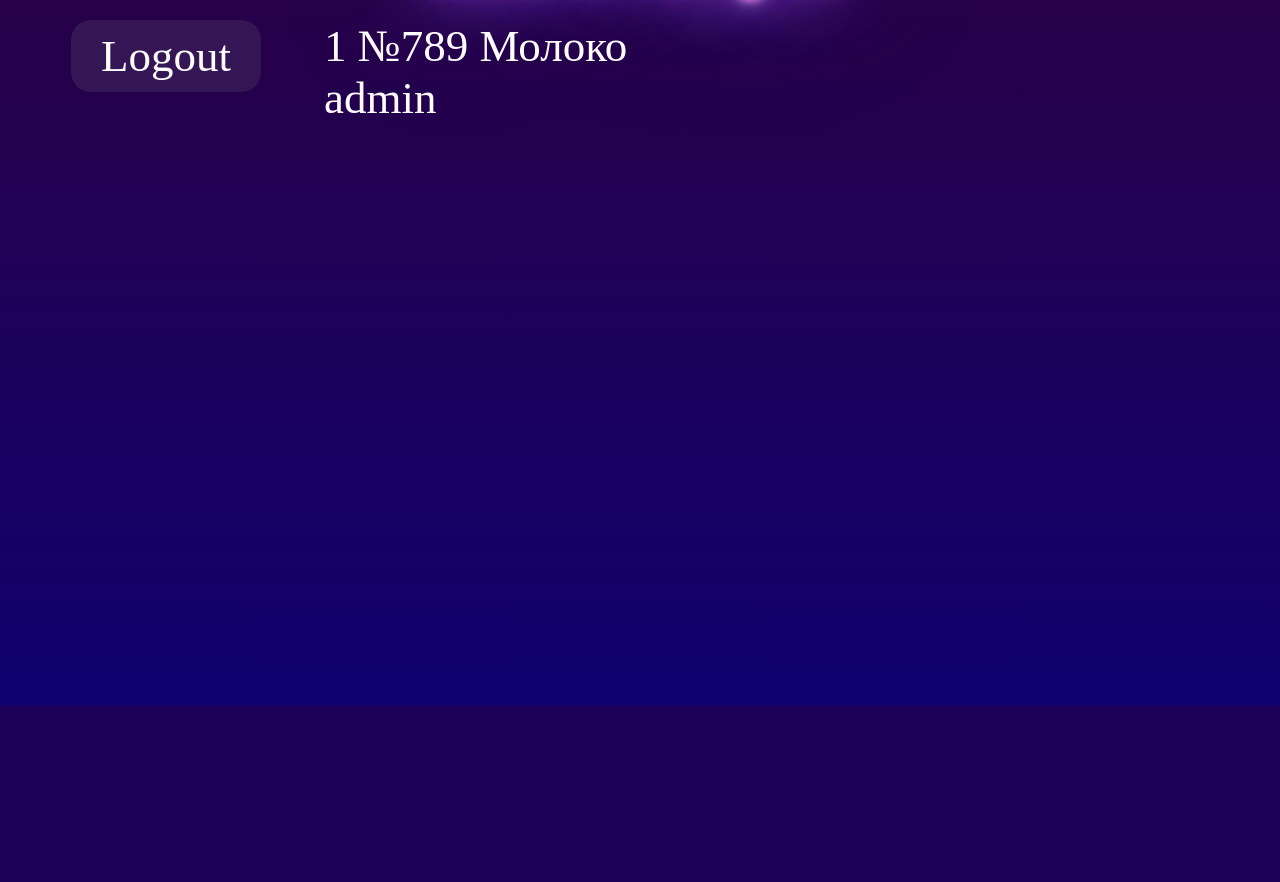
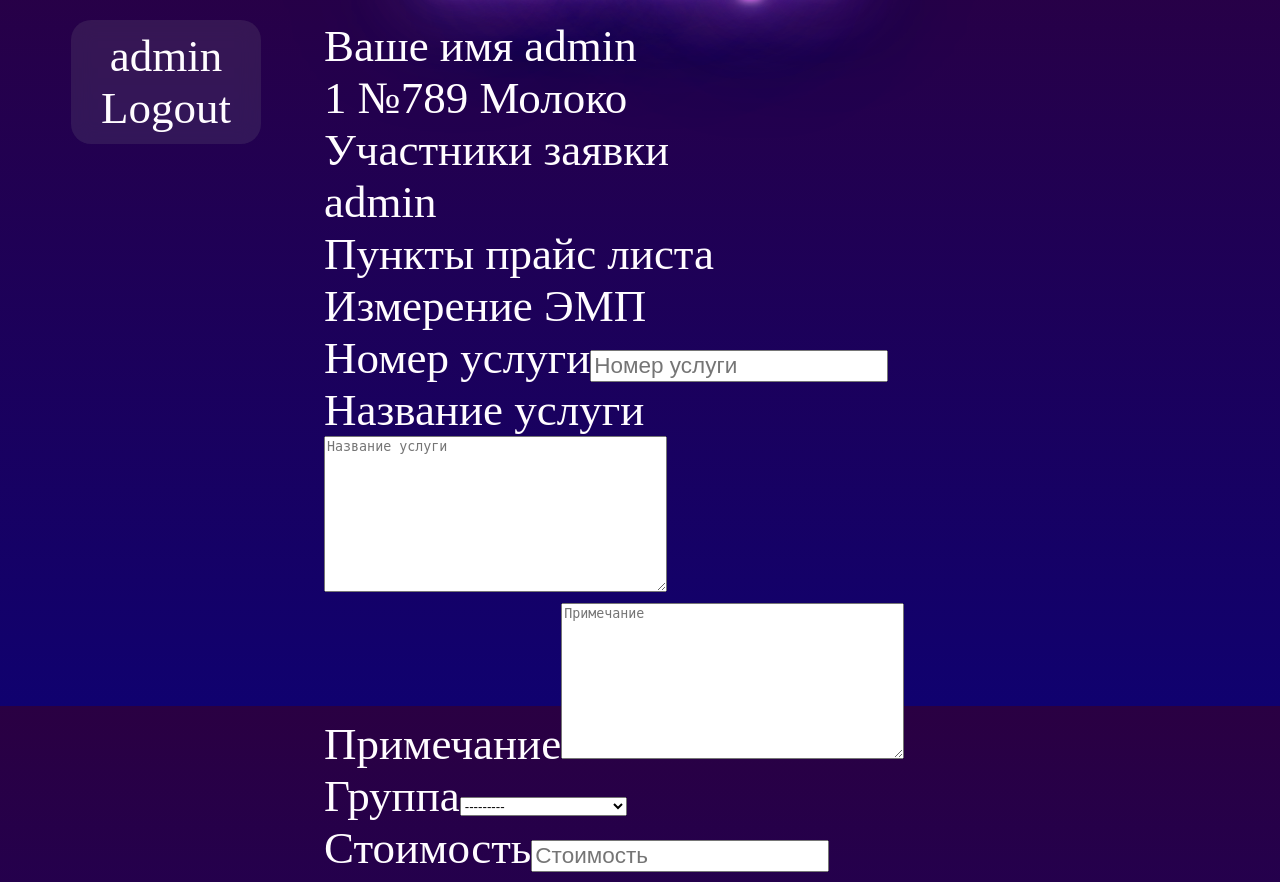
Before and after one commit to Jos-Craw/Bitrix, a Django app: page / in a window 1280 px wide. Shown: the part 94-976 px from the top of the page. Before the commit the page ends 800 px from the top, so only its background shows below. Run offline with Django 3.2, Linux system fonts and the light colour scheme; a user stored in the database is signed in; data comes from the database, SQL or seed files in the repository; both versions use the stored data as it was after the commit; some libraries are stand-ins or nearby versions.

Commit message:
pricelist 05.11

```diff
--- a/bitrix-helper/helper/forms.py
+++ b/bitrix-helper/helper/forms.py
@@ -1,14 +1,22 @@
 from django.forms import ModelForm
 from django import forms
-from .models import Application, AdvUser
+from .models import Application, AdvUser, PriceList
 from django.contrib.auth import password_validation
 from django.core.exceptions import ValidationError
 
 
-class ApplicationForm(ModelForm):
+# class ApplicationForm(ModelForm):
+#     class Meta:
+#         model = Application
+#         fields = '__all__'
+
+
+class AddPriceToApplicationForm(ModelForm):
     class Meta:
-        model = Application
+        model = PriceList
         fields = '__all__'
+
+
 
 class RegisterUserForm(forms.ModelForm):
     password1 = forms.CharField(label='Password', widget=forms.PasswordInput,)
--- a/bitrix-helper/helper/models.py
+++ b/bitrix-helper/helper/models.py
@@ -15,12 +15,30 @@ class AdvUser(AbstractUser):
     class Meta(AbstractUser.Meta):
         pass
 
+class PriceList(models.Model):
+    dep=(
+        ('adm','Администратор'),
+        ('emp','Группа акустики и ЭМП'),
+        )
+    num = models.CharField(null=False,blank=False,max_length=50,verbose_name='Номер услуги')
+    name = models.TextField(null=True, blank=False,verbose_name='Название услуги')
+    comment = models.TextField(null=True, blank=True,verbose_name='Примечание')
+    department = models.CharField(null=True, blank=False, choices=dep,max_length=50, verbose_name='Группа')
+    price = models.FloatField(null=True,blank=False, validators=[MinValueValidator(0)],verbose_name='Стоимость')
+
+    def __str__(self):
+        return f'{self.name}'
+
+    class Meta:
+        verbose_name_plural = 'Прайс'
+        verbose_name = 'Прайс'
 
 class Application(models.Model):
     num = models.CharField(null=False,blank=False,max_length=50,verbose_name='Номер заявки')
     name = models.TextField(null=True, blank=False,verbose_name='Название заявки')
     comment = models.TextField(null=True, blank=False,verbose_name='Примечание')
     participants = models.ManyToManyField(AdvUser,blank=True, verbose_name='Участники')
+    pricelist = models.ManyToManyField(PriceList,blank=True, verbose_name='Пункты прайслиста')
 
     def __str__(self):
         return f'{self.name}'
@@ -28,16 +46,3 @@ class Application(models.Model):
     class Meta:
         verbose_name_plural = 'Заявки'
         verbose_name = 'Заявка'
-
-class PriceList(models.Model):
-    num = models.CharField(null=False,blank=False,max_length=50,verbose_name='Номер услуги')
-    name = models.TextField(null=True, blank=False,verbose_name='Название услуги')
-    comment = models.TextField(null=True, blank=False,verbose_name='Примечание')
-
-
-    def __str__(self):
-        return f'{self.name}'
-
-    class Meta:
-        verbose_name_plural = 'Прайс'
-        verbose_name = 'Прайс'
--- a/bitrix-helper/helper/templates/helper/index.html
+++ b/bitrix-helper/helper/templates/helper/index.html
@@ -1,14 +1,30 @@
 {% extends "layout/basic.html" %}
+
+{% load bootstrap4 %}
 
 {% block content %}
 	{% if user.is_authenticated %}
+		Ваше имя {{user.username}} <br>
 		{% if Applications %}
-			{% for app in Applications %}
-				{{app.id}} {{app.num}} {{app.name}} <br>
-				{% for participant in app.participants.all %}
-					{{participant}}<br>
+			{% if user.username %}
+				{% for app in Applications %}
+					{{app.id}} {{app.num}} {{app.name}} <br>
+					Участники заявки<br>
+					{% for participant in app.participants.all %}
+						{{participant}}<br>
+					{% endfor %}
+					Пункты прайс листа<br>
+					{% for price in app.pricelist.all %}
+						{{price}}<br>
+					{% endfor %}
+					<form method="post">
+						{% csrf_token %}
+						{% bootstrap_form form layout='horizontal' %}
+						<input type="hidden" name="next" value="{% url 'helper:index' %}">
+						{% buttons submit='add' %}{% endbuttons %}
+					</form>
 				{% endfor %}
-			{% endfor %}
+			{% endif %}
 		{% endif %}
 	{% else %}
 		Вам нужно войти
--- a/bitrix-helper/helper/templates/layout/basic.html
+++ b/bitrix-helper/helper/templates/layout/basic.html
@@ -15,10 +15,13 @@
 			<nav class="nav">
 				<div class="nav-a">
 					{% if user.is_authenticated %}
-					<a href="{% url 'helper:logout' %}" class="link">Logout</a>
+						{% if user.is_superuser %}
+							<a href="{% url 'admin:index' %}" class="link">admin</a>
+						{% endif %}
+						<a href="{% url 'helper:logout' %}" class="link">Logout</a>
 					{% else %}
-					<a href="{% url 'helper:login' %}" class="link">Login</a>
-					<a href="{% url 'helper:register' %}" class="link">Registration</a>
+						<a href="{% url 'helper:login' %}" class="link">Login</a>
+						<a href="{% url 'helper:register' %}" class="link">Registration</a>
 					{% endif %}
 				</div>
 			</nav>
--- a/bitrix-helper/helper/views.py
+++ b/bitrix-helper/helper/views.py
@@ -3,7 +3,7 @@ from .models import Application, AdvUser
 from django.views.generic.base import TemplateView
 from django.views.generic.edit import CreateView, UpdateView, DeleteView
 from django.contrib.messages.views import SuccessMessageMixin
-from .forms import ApplicationForm, RegisterUserForm
+from .forms import RegisterUserForm ,AddPriceToApplicationForm
 from django.contrib.auth import logout
 from django.contrib import messages
 from django.urls import reverse_lazy, reverse
@@ -14,8 +14,12 @@ from django.core.signing import BadSignature
 
 
 def index(request):
-    Applications = Application.objects.all()
-    return render(request, 'helper/index.html', {'Applications': Applications})
+    Applications = Application.objects.filter(participants=request.user.id)
+    form = AddPriceToApplicationForm(request.POST)
+    if form.is_valid():
+        price = form.save()
+        Applications.pricelist.add(request.price)
+    return render(request, 'helper/index.html', {'Applications': Applications, 'form':form})
 
 
 class POSTLoginView(LoginView):
```
Also changed, not shown: bitrix-helper/helper/admin.py (+13 -2 lines), bitrix-helper/db.sqlite3, bitrix-helper/helper/migrations/0007_pricelist_department_pricelist_price_and_more.py (added), bitrix-helper/helper/migrations/0008_application_pricelist.py (added).
